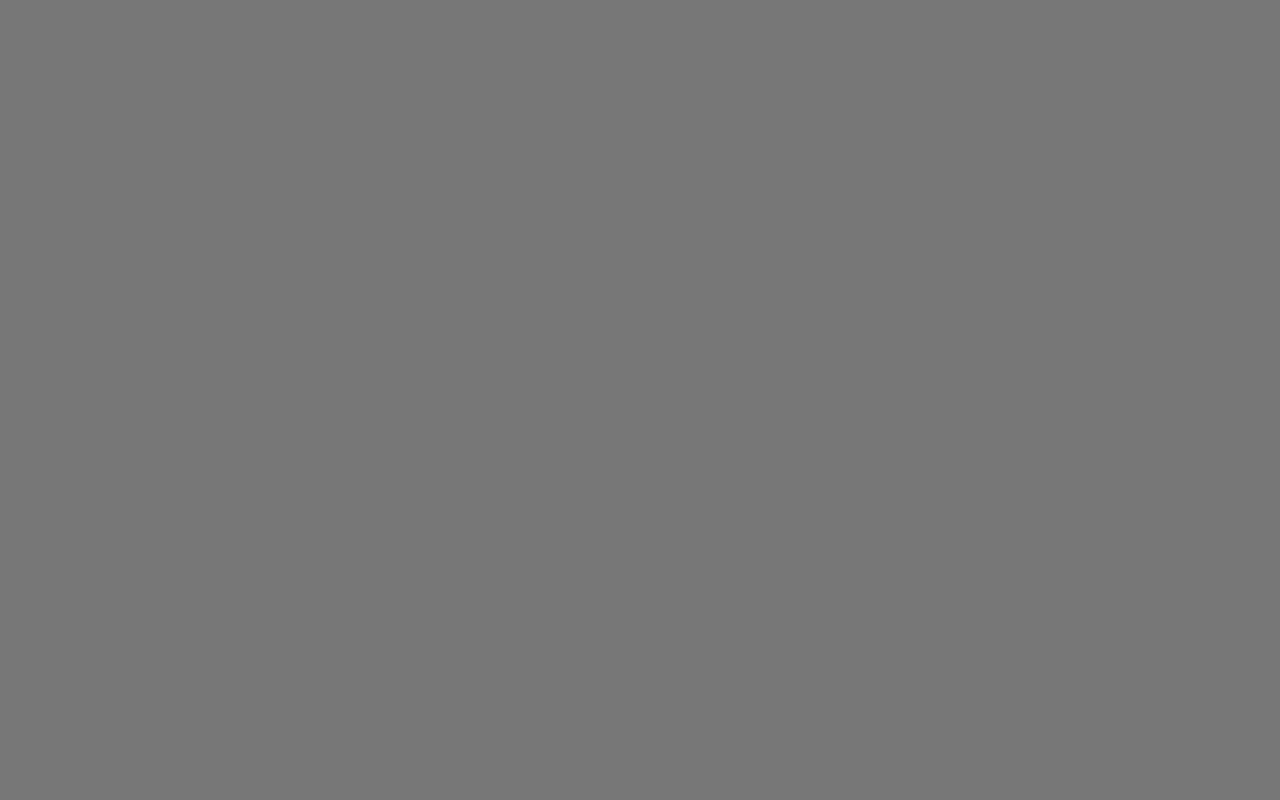
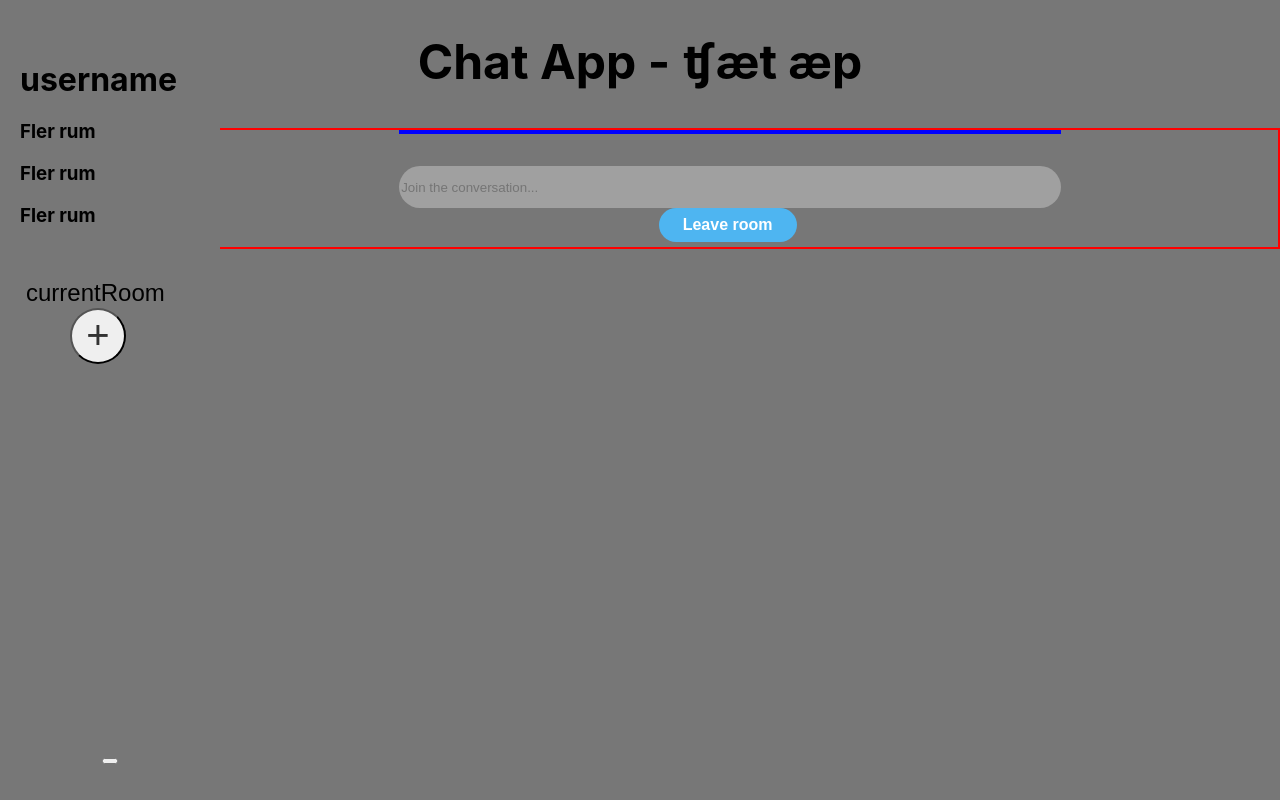
Before and after one commit to mirrenil/lab-3, a React (Create React App) app in the folder client/: page /chatroom in a window 1280 px wide. Before the commit this address had no page. Built offline with nearby package versions, Linux system fonts and the light colour scheme.

Commit message:
Added the chatRoom component

```diff
--- a/client/src/App.tsx
+++ b/client/src/App.tsx
@@ -1,8 +1,7 @@
 import React from 'react';
 import { BrowserRouter, Routes, Route } from 'react-router-dom';
+import ChatRoom from './components/ChatRoom';
 import Input from './components/Input';
-import NewRoom from './components/NewRoom';
-import SideBar from './components/SideBar';
 import Layout from './layout/Layout';
 
 function App() {
@@ -11,6 +10,7 @@ function App() {
       <Routes>
         <Route path="/" element={<Layout />}>
           <Route index element={<Input />} />
+          <Route path="/chatroom" element={<ChatRoom />} />
         </Route>
       </Routes>
     </BrowserRouter>
--- /dev/null
+++ b/client/src/components/ChatRoom.tsx
@@ -0,0 +1,91 @@
+import { ChangeEvent, CSSProperties, FormEvent, useState } from "react";
+//import ChatBubble from "./ChatBubble";
+//import { Socket } from "socket.io-client";
+//import SocketProvider, { ISocketContext, Message, User } from "../context/socket.context";
+//import { useSockets } from '../context/socket.context';
+
+// interface Room {
+//     name: string;
+//     members: User[];
+// }
+
+const ChatRoom = () => {
+    const [value, setValue] = useState<string>("");
+    //const navigate = useNavigate();
+    //const { sendMessage, updateRooms } = useSockets();
+
+
+    const handleSendMessage = (e: FormEvent<HTMLFormElement>) => {
+        e.preventDefault();
+        console.log(value)
+        //sendMessage(value);
+    }
+    const handleChange = (e: ChangeEvent<HTMLInputElement>) => {
+        setValue(value)
+    }
+
+    const handleOnLeave = () => {
+    // if (room) {
+    //   io.updateRooms(room.name);
+    //   io.leaveRoom(room.name);
+      console.log("left room")
+      //navigate("/home");
+    }
+
+    return (
+        <div style={rootstyle}>
+            <div style={chatsDivStyle}>
+                {/* <ChatBubble /> */}
+            </div>
+            <form style={formStyle} onSubmit={handleSendMessage}>
+                <input value={value} onChange={handleChange} style={inputStyle} type="text" placeholder="Join the conversation..."/>
+            </form>
+            <button style={buttonStyle} onClick={handleOnLeave}>Leave room</button>
+        </div>
+    );
+}
+
+const rootstyle: CSSProperties = {
+    border: "2px solid red",
+    height: "100%",
+    marginLeft: "180px", //Samma som sidebarens width
+    display: "flex",
+    flexDirection: "column",
+    alignItems: "center"
+}
+
+const inputStyle: CSSProperties = {
+    width: "60%",
+    borderRadius: "50px",
+    border: 'none',
+    height: '2.5rem',
+    background: "rgba(255, 255, 255, 0.3)"
+}
+
+const chatsDivStyle: CSSProperties = {
+    border: '2px solid blue',
+    height: "85%",
+    width: "60%",
+    marginBottom: "2rem"
+}
+
+const formStyle: CSSProperties = {
+    width: "100%",
+    textAlign: 'center',
+    height: "10%"
+}
+
+export const buttonStyle: CSSProperties = {
+  padding: "0.5em 1.5em",
+  margin: "0 0.3em 0.3em 0",
+  borderRadius: "2em",
+  color: "#FFFFFF",
+  backgroundColor: "#4eb5f1",
+  textAlign: "center",
+  transition: "all 0.2s",
+  fontSize: "1rem",
+  border: "none",
+  cursor: "pointer",
+  fontWeight: "bold",
+};
+export default ChatRoom;
--- a/client/src/components/NewRoom.tsx
+++ b/client/src/components/NewRoom.tsx
@@ -22,7 +22,7 @@ const NewRoom = ({ open, onClose }: Modal) => {
     setRoomName(roomName)
     //joinRoom(room);
     onClose();
-    navigate('/')
+    navigate('/chatroom');
     console.log('Room created!');
     return;
   };
--- a/client/src/components/SideBar.tsx
+++ b/client/src/components/SideBar.tsx
@@ -1,5 +1,5 @@
 import React, { CSSProperties, useState } from 'react';
-import AddNewRoom from './NewRoom';
+import NewRoom from './NewRoom';
 //import { Icon } from '@iconify/react';
 //import { useSockets } from '../context/socket.context';
 
@@ -36,10 +36,10 @@ const SideBar = () => {
           +
         </button>
         </div>
-        <AddNewRoom
+        <NewRoom
           open={isAddNewRoomOpen}
            onClose={() => setIsAddNewRoomOpen(false)}
-        ></AddNewRoom>
+        ></NewRoom>
 
       <button
       className="button"
```
